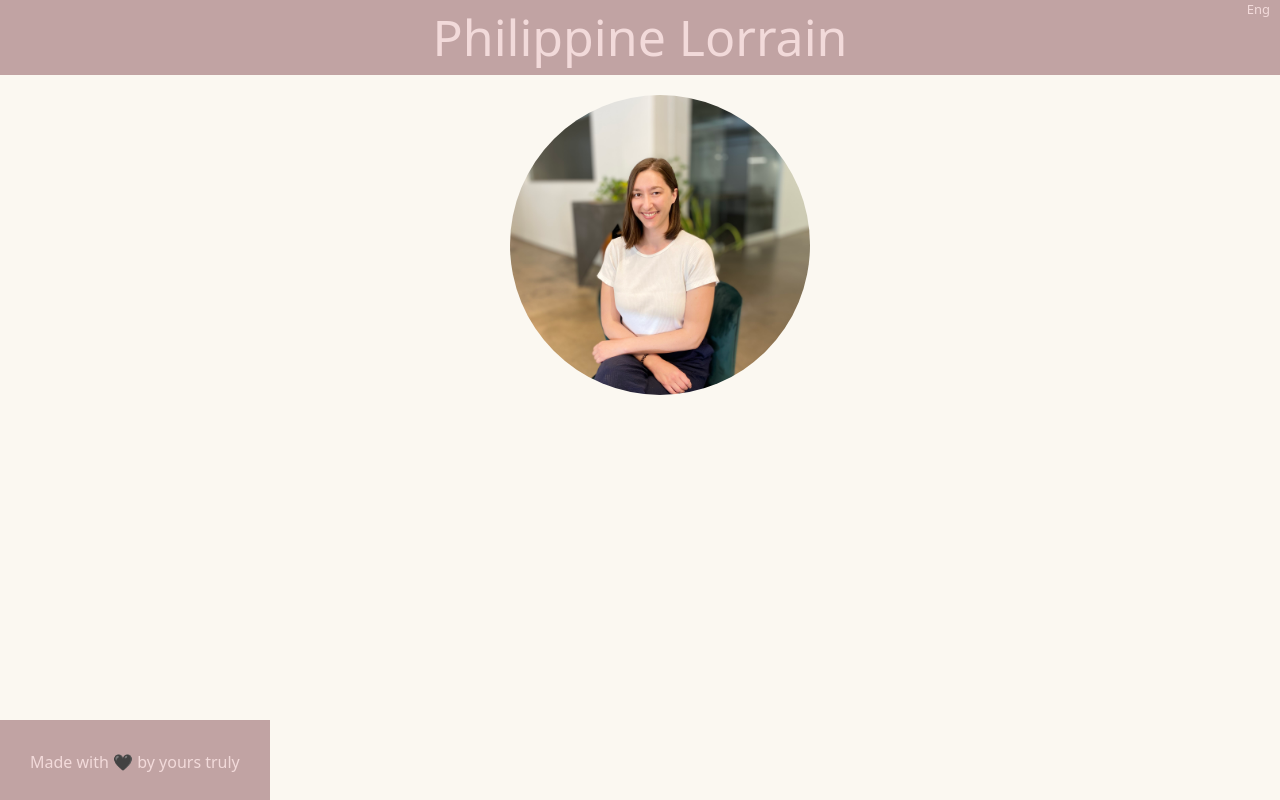
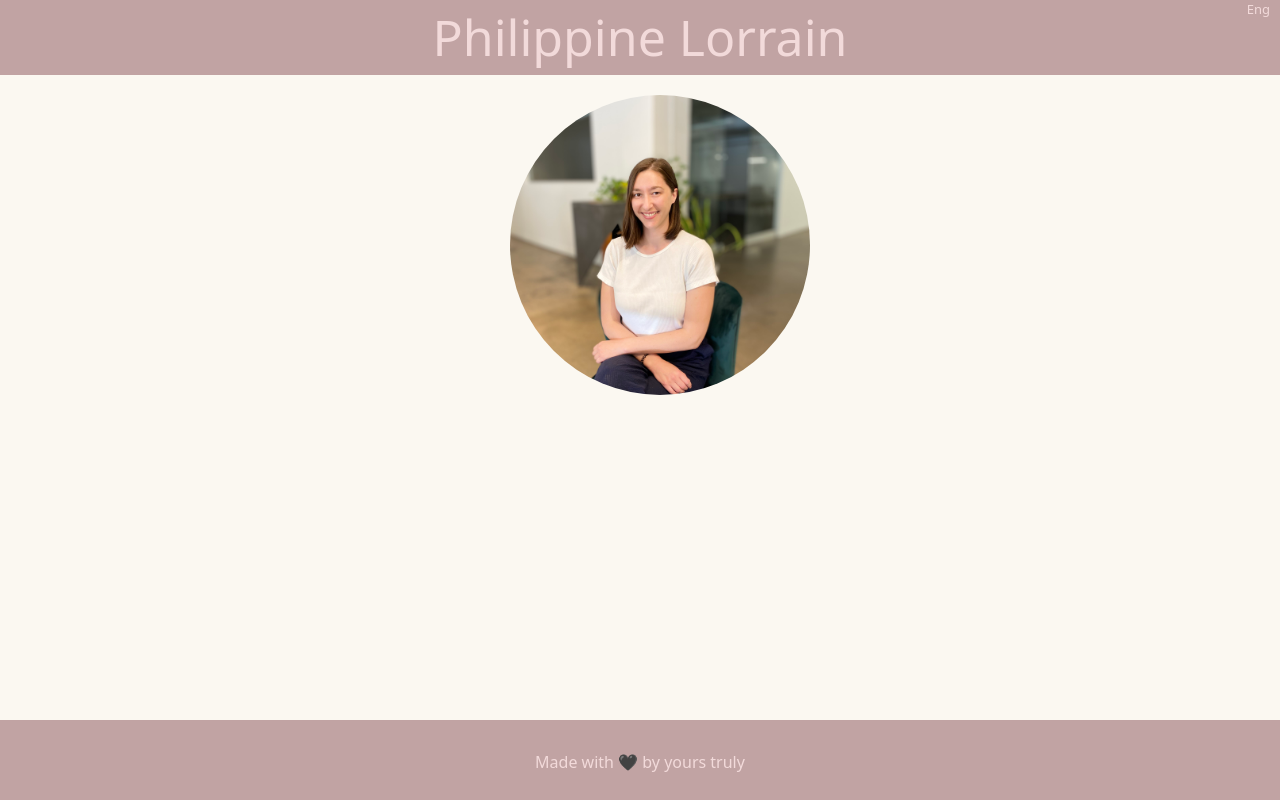
Before and after one commit to Plorrain/my-own-personnal-app, a React (Create React App) app: page / in a window 1280 px wide. Built offline with nearby package versions, Linux system fonts and the light colour scheme.

Commit message:
Index.css: fixed the footer problem with a position absolute/bottom/width

```diff
--- a/src/index.css
+++ b/src/index.css
@@ -76,11 +76,12 @@ body {
 /* footer */
 
 footer {
-  position: absolute;
-  bottom: 0;
   background-color: #C1A3A3;
   color: #f2dada;
   height: 80px;
   text-align: center;
   padding: 30px;
+  position: absolute;
+  bottom: 0px;
+  width: 100%;
 }
```
